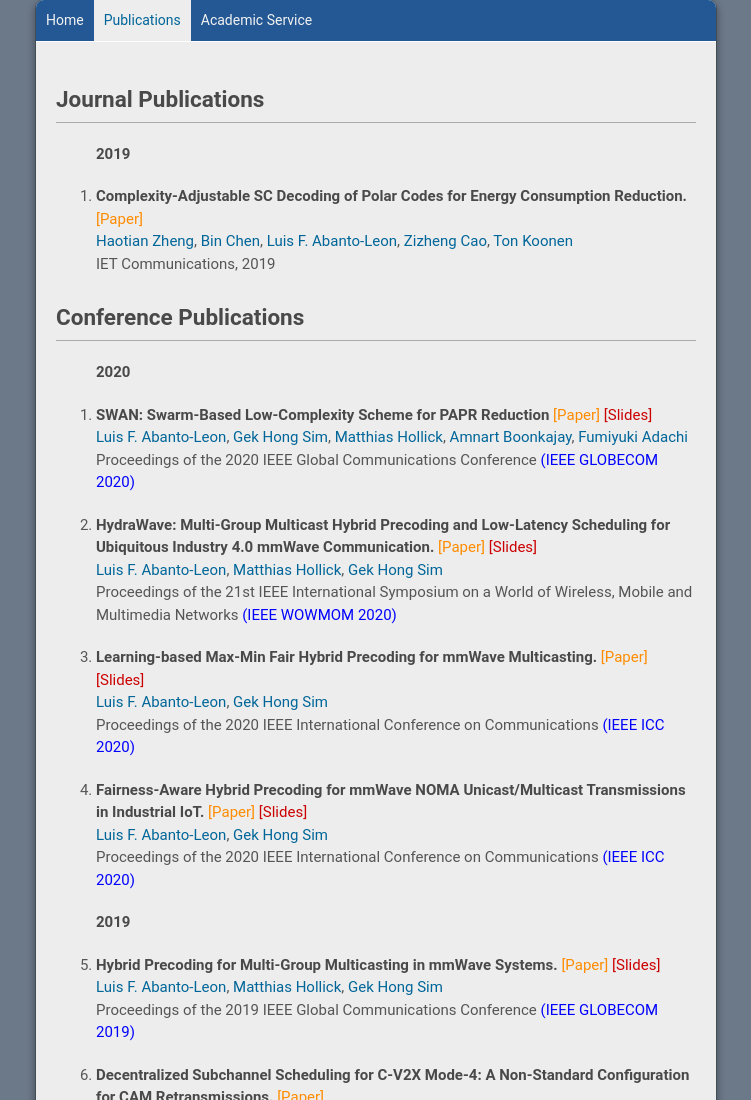
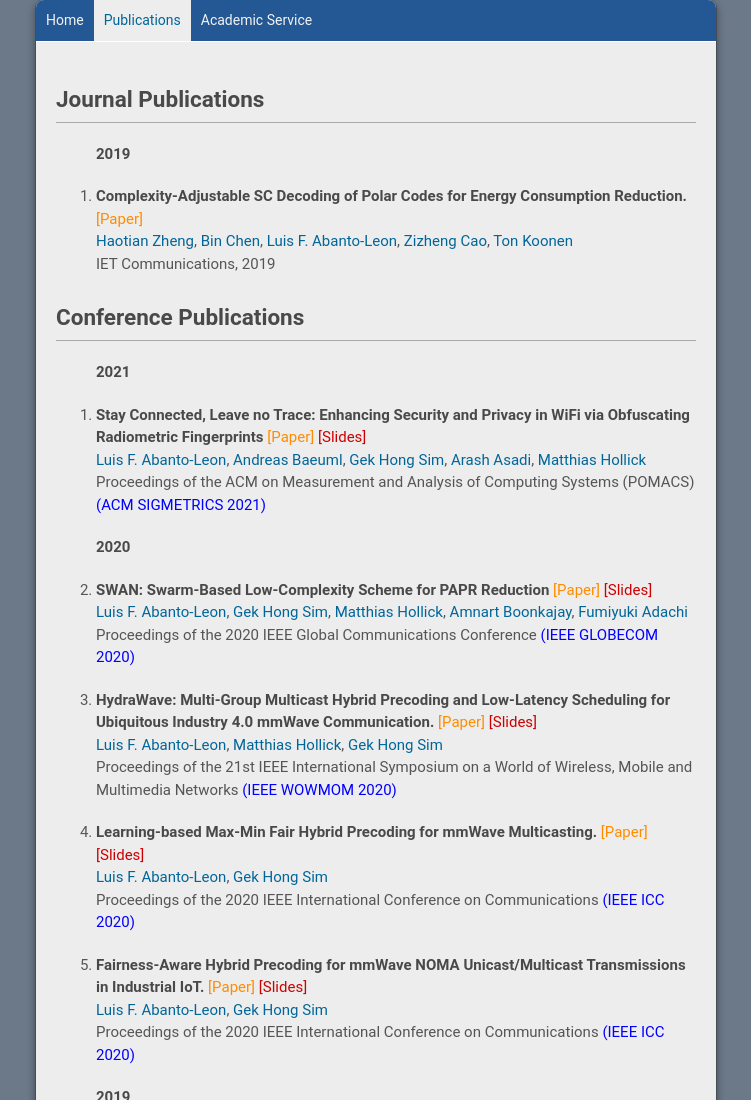
Before and after one commit to l-f-abanto-leon/l-f-abanto-leon.github.io, a plain HTML site: page publications.html in a window 1280 px wide. Shown: the top 1100 px of the page, without its empty margins (264-1015 px from the left). Drawn offline with Linux system fonts and the light colour scheme.

Commit message:
update dec 2020

```diff
--- a/publications.html
+++ b/publications.html
@@ -90,8 +90,28 @@
 <div id="year-2019" class="bibyear">
 
 
+
+<b>2021</b>
+
+<li>
+    <p>
+	<div class="bibentry-article">
+	<div class="bibtitle">
+    <strong>Stay Connected, Leave no Trace: Enhancing Security and Privacy in WiFi via Obfuscating Radiometric Fingerprints</strong>
+		<a href="https://arxiv.org/abs/2011.12644" style="color: #FF8C00" target="_blank">[Paper]</a>
+		<a href="slides/WOWMOM_2020_Slides.pdf" style="color: #cc0000" target="_blank">[Slides]</a>
+
+	<div class="bibauthors">
+		<a href="https://scholar.google.nl/citations?hl=en&user=P51I-OsAAAAJ&view_op=list_works&sortby=pubdate">Luis F. Abanto-Leon</a>, <a href="https://scholar.google.nl/citations?hl=en&user=P51I-OsAAAAJ&view_op=list_works&sortby=pubdate">Andreas Baeuml</a>, <a href="https://scholar.google.nl/citations?user=diC_npEAAAAJ&amp;hl=en">Gek Hong Sim</a>, <a href="https://scholar.google.es/citations?user=d3YtqLMAAAAJ&hl=en">Arash Asadi</a>, <a href="https://scholar.google.com/citations?hl=en&user=yS4WHUQAAAAJ&view_op=list_works&sortby=pubdate">Matthias Hollick</a>
+
+	<div class="bibdetails">
+		Proceedings of the ACM on Measurement and Analysis of Computing Systems (POMACS)
+		<a href="http://www.sigmetrics.org/sigmetrics2021/" style="color: #0000FF" target="_blank">(ACM SIGMETRICS 2021)</a>
+    </p>
+</li>
+
+
 <b>2020</b>
-
 
 <li>
     <p>
@@ -106,7 +126,7 @@
 
 	<div class="bibdetails">
 		Proceedings of the 2020 IEEE Global Communications Conference
-		<a href="http://www.cs.ucc.ie/wowmom2020/" style="color: #0000FF" target="_blank">(IEEE GLOBECOM 2020)</a>
+		<a href="https://globecom2020.ieee-globecom.org/" style="color: #0000FF" target="_blank">(IEEE GLOBECOM 2020)</a>
     </p>
 </li>
 
```
Also changed, not shown: academic-service.html (+1 -0 lines).
